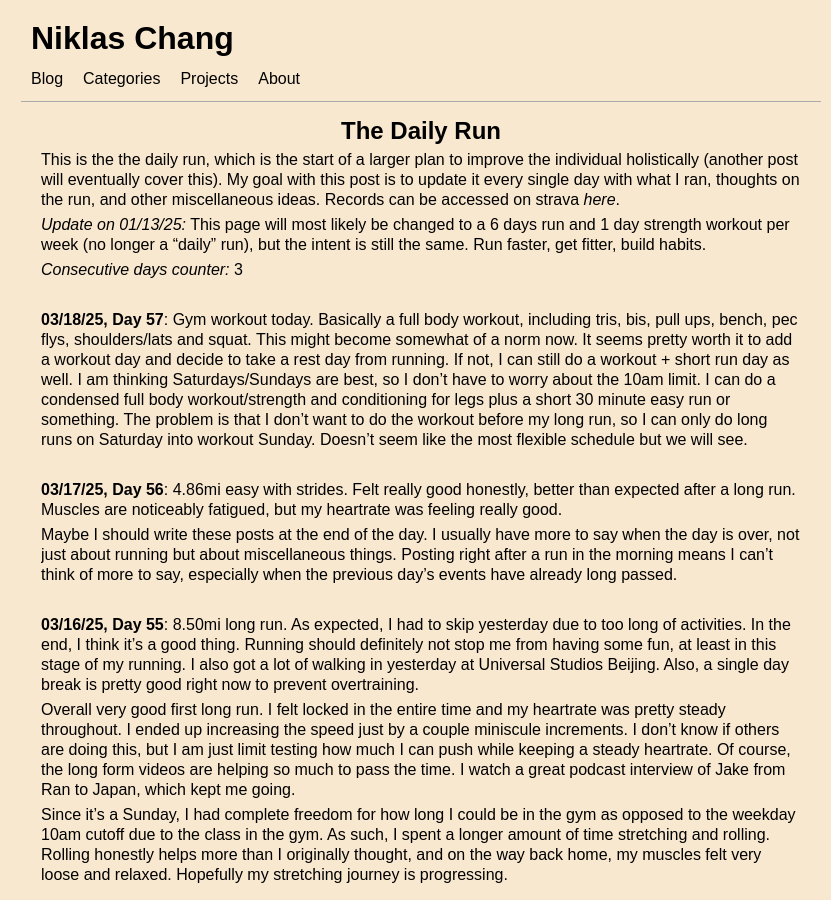
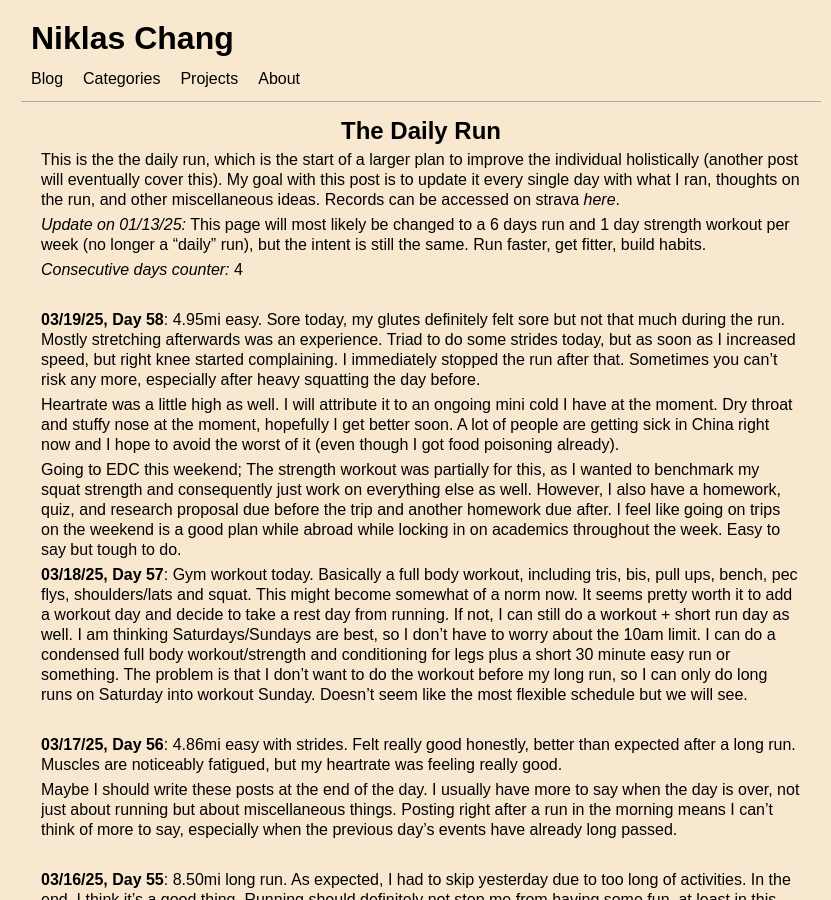
Before and after one commit to Niklichang/niklichang.github.io, a Jekyll site: the page built from _posts/2024-12-02-the-daily-run.md, in a window 1280 px wide and 900 px high. Shown: the whole window, without its empty margins (219-1050 px from the left). Built offline with Jekyll 4.4.1, drawn with Linux system fonts in a browser that asks for light colours; some web fonts are replaced; some of the changed text lies outside the part shown.

Commit message:
cmonnnnn

```diff
--- a/_posts/2024-12-02-the-daily-run.md
+++ b/_posts/2024-12-02-the-daily-run.md
@@ -2,7 +2,7 @@
 layout: post
 title:  "The Daily Run"
 date:   2024-12-02
-last_modified_at: 2025-03-18
+last_modified_at: 2025-03-19
 categories: [Running]
 ---
 
@@ -10,8 +10,15 @@ This is the the daily run, which is the start of a larger plan to improve the in
 
 *Update on 01/13/25:* This page will most likely be changed to a 6 days run and 1 day strength workout per week (no longer a "daily" run), but the intent is still the same. Run faster, get fitter, build habits.
 
-*Consecutive days counter:* 3
+*Consecutive days counter:* 4
 
+<br/>
+
+**03/19/25, Day 58**: 4.95mi easy. Sore today, my glutes definitely felt sore but not that much during the run. Mostly stretching afterwards was an experience. Triad to do some strides today, but as soon as I increased speed, but right knee started complaining. I immediately stopped the run after that. Sometimes you can't risk any more, especially after heavy squatting the day before.
+
+Heartrate was a little high as well. I will attribute it to an ongoing mini cold I have at the moment. Dry throat and stuffy nose at the moment, hopefully I get better soon. A lot of people are getting sick in China right now and I hope to avoid the worst of it (even though I got food poisoning already).
+
+Going to EDC this weekend; The strength workout was partially for this, as I wanted to benchmark my squat strength and consequently just work on everything else as well. However, I also have a homework, quiz, and research proposal due before the trip and another homework due after. I feel like going on trips on the weekend is a good plan while abroad while locking in on academics throughout the week. Easy to say but tough to do.
 <br/>
 
 **03/18/25, Day 57**: Gym workout today. Basically a full body workout, including tris, bis, pull ups, bench, pec flys, shoulders/lats and squat. This might become somewhat of a norm now. It seems pretty worth it to add a workout day and decide to take a rest day from running. If not, I can still do a workout + short run day as well. I am thinking Saturdays/Sundays are best, so I don't have to worry about the 10am limit. I can do a condensed full body workout/strength and conditioning for legs plus a short 30 minute easy run or something. The problem is that I don't want to do the workout before my long run, so I can only do long runs on Saturday into workout Sunday. Doesn't seem like the most flexible schedule but we will see.
```
